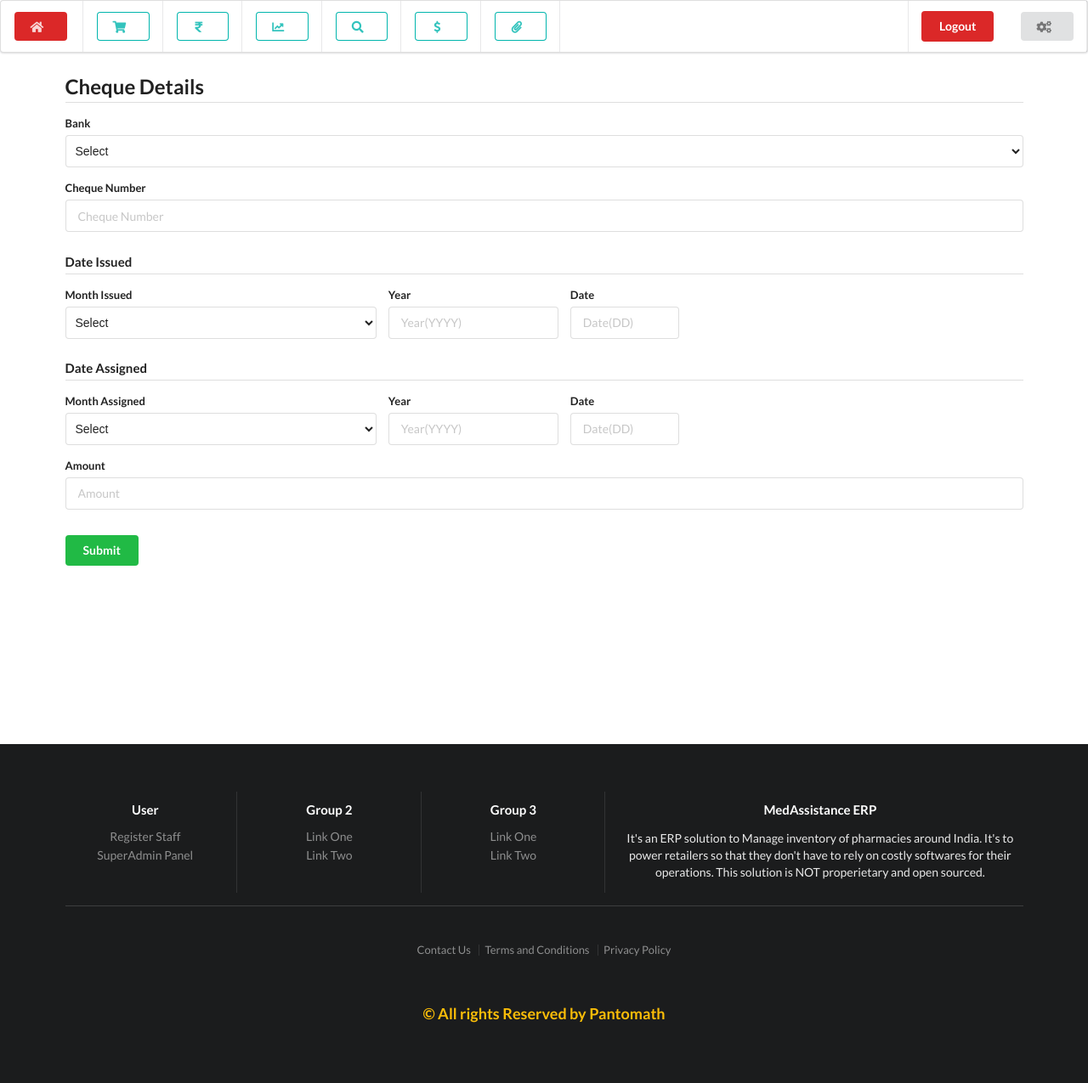
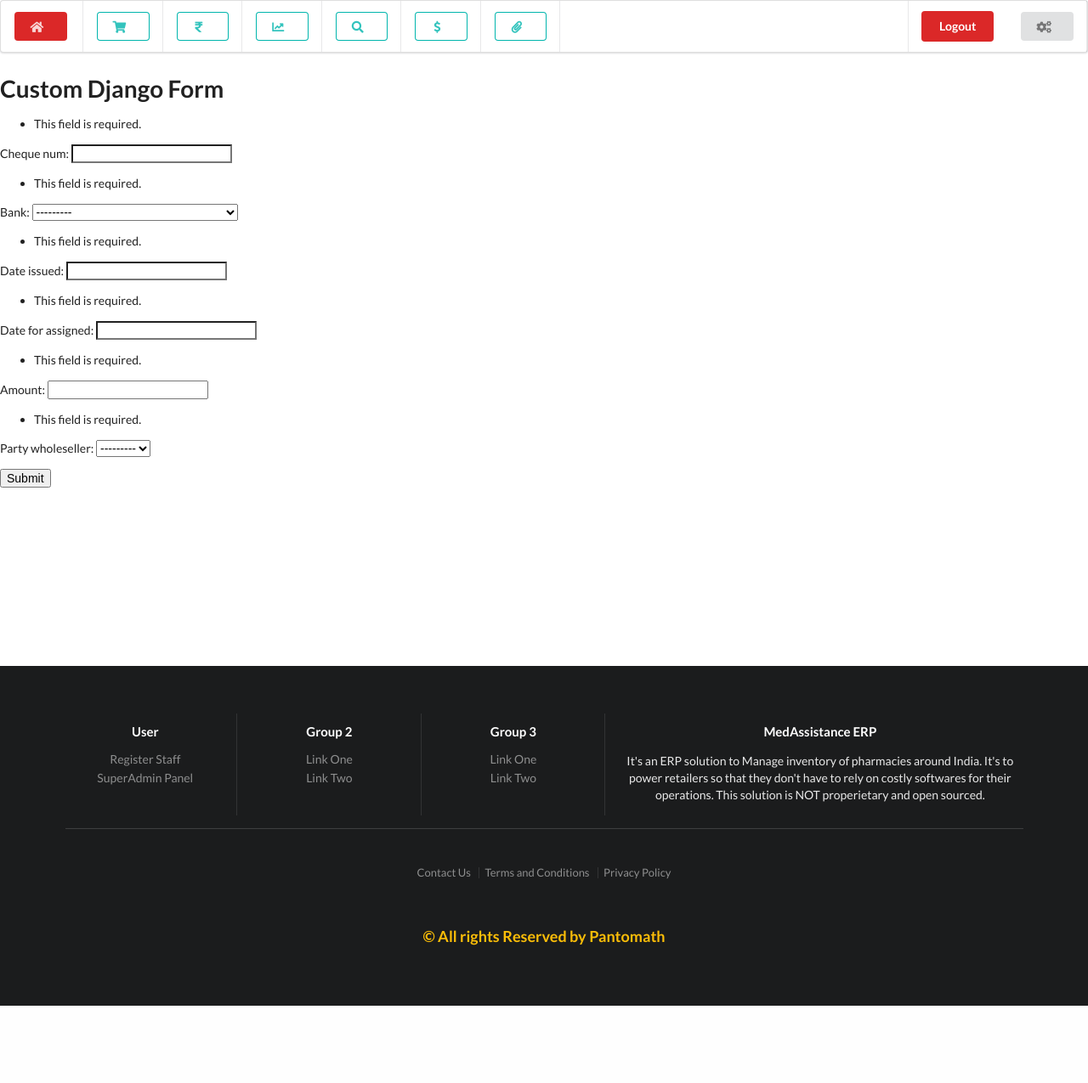
Before and after one commit to richeshgupta/MedAssistanceERP, a Django app: page /tools/cheque/ in a window 1280 px wide. Shown: the whole page at 85% size. After the commit the page ends 1184 px from the top, so only its background shows below. Run offline with Django 3.2, Linux system fonts and the light colour scheme; the visitor is signed in with stand-in values (Sample User, id 1); data that the repository does not hold is empty; some libraries are stand-ins or nearby versions.

Commit message:
Cheque Module

```diff
--- /dev/null
+++ b/cheque/forms.py
@@ -0,0 +1,14 @@
+from django.forms import ModelForm
+from django import forms
+from .models import *
+
+class ChequeForm(ModelForm):
+    # cheque_num = forms.CharField(widget=forms.NumberInput(), required=True, max_length=20)
+    # bank = forms.CharField(widget=forms.TextInput(), required=True, max_length=35)
+    # date_issued = forms.DateField(widget=forms.DateInput(), required=True)
+    # date_assigned = forms.DateField(widget=forms.DateInput(), required=True)
+    # amount = forms.FloatField(required=True)
+
+    class Meta():
+        model = Cheque
+        fields = '__all__'
--- a/cheque/templates/cheque/main.html
+++ b/cheque/templates/cheque/main.html
@@ -1,9 +1,9 @@
 {% extends 'users/base.html' %}
 
 {% block content %}
-<div class="ui container">
+<!-- <div class="ui container">
     <div class="grid">
-        <form class="ui form">
+        <form class="ui form" action="" method="post">
             {% csrf_token %}
             <h2 class="ui dividing header">Cheque Details</h2>
             <div class="field">
@@ -65,7 +65,7 @@
             <div class="three fields">
                 <div class="field">
                     <label>Month Issued</label>
-                    <select class="ui fluid search dropdown" name="month">
+                    <select class="ui fluid search dropdown" name="issued_month">
                     <option value="">Select</option>
                     <option value="01">January</option>
                     <option value="02">February</option>
@@ -83,11 +83,11 @@
                 </div>
                 <div class="three wide field">
                     <label>Year</label>
-                    <input type="text" name="year" placeholder="Year(YYYY)">
+                    <input type="text" name="issued_year" placeholder="Year(YYYY)">
                 </div>
                 <div class="two wide field">
                     <label>Date</label>
-                    <input type="text" name="date" placeholder="Date(DD)">
+                    <input type="text" name="issued_date" placeholder="Date(DD)">
                 </div>
             </div>
 
@@ -95,7 +95,7 @@
             <div class="three fields">
                 <div class="field">
                     <label>Month Assigned</label>
-                    <select class="ui fluid search dropdown" name="month">
+                    <select class="ui fluid search dropdown" name="assigned_month">
                     <option value="">Select</option>
                     <option value="01">January</option>
                     <option value="02">February</option>
@@ -113,11 +113,11 @@
                 </div>
                 <div class="three wide field">
                     <label>Year</label>
-                    <input type="text" name="year" placeholder="Year(YYYY)">
+                    <input type="text" name="assigned_year" placeholder="Year(YYYY)">
                 </div>
                 <div class="two wide field">
                     <label>Date</label>
-                    <input type="text" name="date" placeholder="Date(DD)">
+                    <input type="text" name="assigned_date" placeholder="Date(DD)">
                 </div>
             </div>
 
@@ -125,10 +125,22 @@
                 <label>Amount</label>
                 <input type="text" name="amount" placeholder="Amount">
             </div>
+
+            <div class="field">
+                <label></label>
+            </div>
             <div class="ui hidden divider"></div>
-            <div class="ui positive button" href="">Submit</div>
+            <div class="ui positive button" href="" type='submit' value='submit'>Submit</div>
         </form>
     </div>
-</div>
+</div> -->
+
+<h1>Custom Django Form</h1>
+<form action="" method="post">
+    {% csrf_token %}
+    {{ form.as_p }}
+    <button type='submit'>Submit</button>
+</form>
+
 
 {% endblock content %}
--- a/cheque/views.py
+++ b/cheque/views.py
@@ -1,15 +1,13 @@
 from django.shortcuts import render
 from .models import *
 from django.contrib.auth.decorators import login_required
+from .forms import ChequeForm
 
 @login_required(login_url='/')
 def Cheque(request):
-    return render(request,"cheque/main.html",{})
-
-def Create_Cheque(request):
-    if reuqest.method == 'POST':
-        Cheque.objects.create(
-            bank = request.POST['bank_name'],
-            cheque_num = request.POST['cheque_number'],
-
-        )
+    form = ChequeForm(request.POST)
+    if request.method == 'POST':
+        print(request.POST)
+        # if form.is_valid():
+        #     form.save()
+    return render(request,"cheque/main.html",{'form':form})
--- a/users/templates/users/tools.html
+++ b/users/templates/users/tools.html
@@ -51,7 +51,7 @@
                 <div class="content">
                     <div class="center aligned header">Cheque</div>
                     <div class="center aligned description">
-                        <p>A tool that can be used to save the Information about the cheque issued from the party. </p>
+                        <p>A tool that can be used to save the Information about the cheque issued for the party. </p>
                     </div>
                 </div>
                 <div class="extra content">
```
